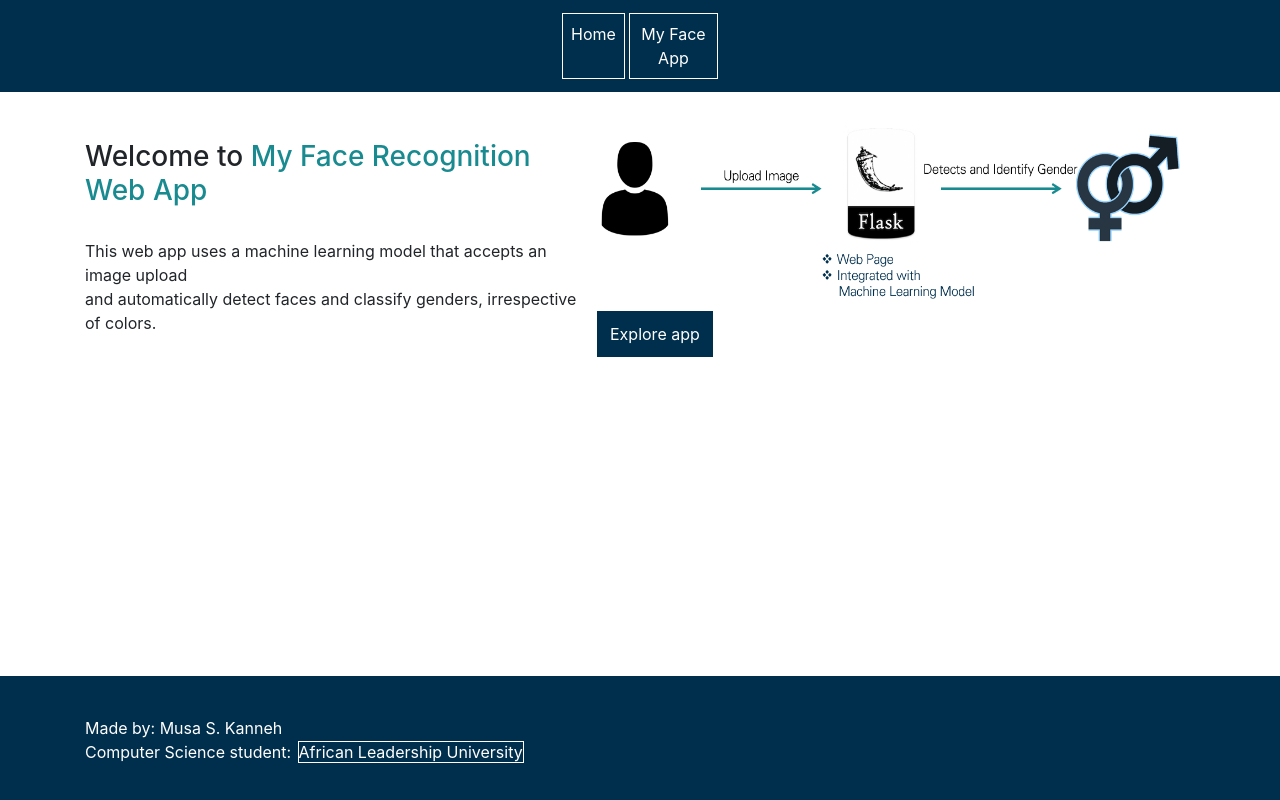
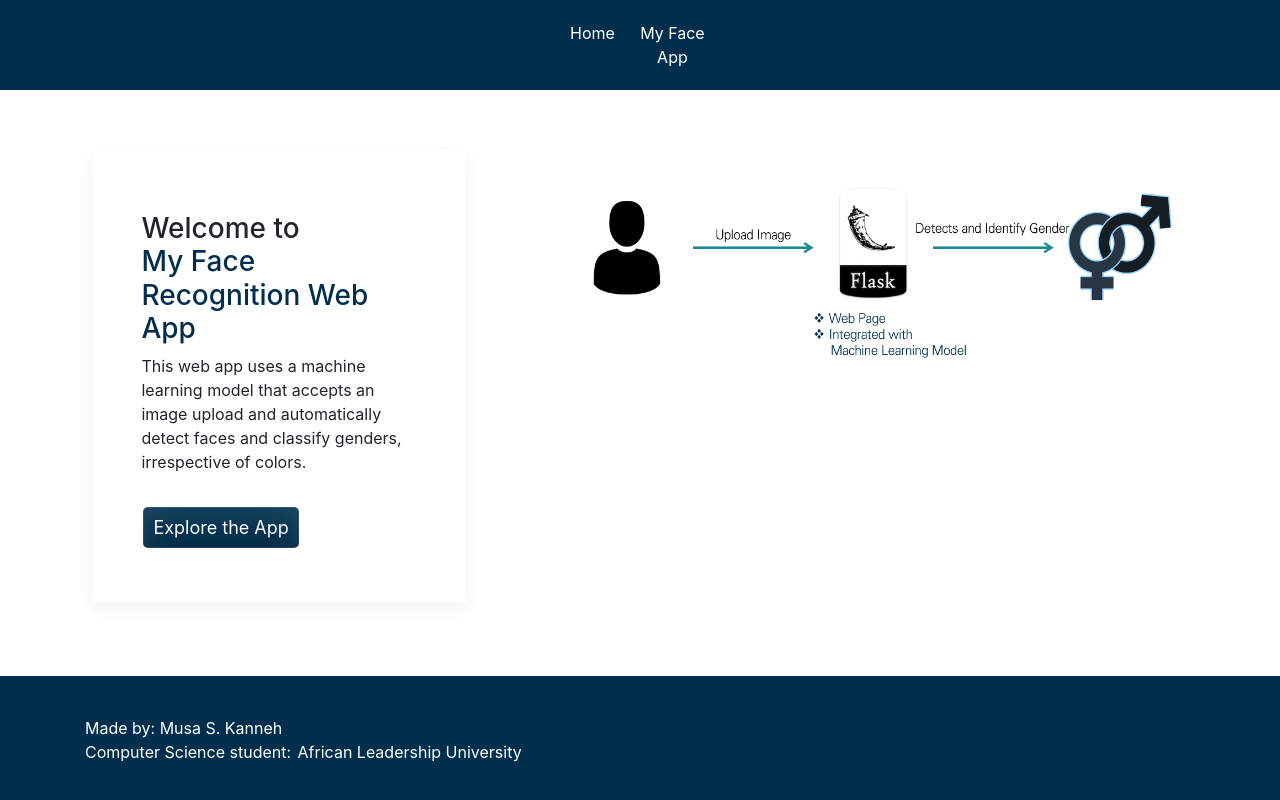
Before and after one commit to musakanneh/face-recognition-webapp, a Flask app: page / in a window 1280 px wide. Run offline with Flask 2, Linux system fonts and the light colour scheme; parts of the project's set-up code (start-up, migrations or seed data) failed here and were passed over; some libraries are stand-ins or nearby versions.

Commit message:
Refactored codebase

```diff
--- a/static/css/main.css
+++ b/static/css/main.css
@@ -1,2 +1,3 @@
-.content {
+article{
+	background-color: red;
 }
--- a/templates/base.html
+++ b/templates/base.html
@@ -55,7 +55,7 @@
         a {
             text-align: center;
             color: #fff;
-            border: 1px solid #fff;
+            /*border: 1px solid #fff;*/
             margin: 5px 2px;
             outline: none;
         }
--- a/templates/faceapp.html
+++ b/templates/faceapp.html
@@ -1,4 +1,5 @@
 {% extends 'base.html' %} {% block bodyblock %}
+
 <div class="container">
     <div>
         <br>
--- a/templates/index.html
+++ b/templates/index.html
@@ -1,34 +1,55 @@
 {% extends 'base.html' %} {%block bodyblock %}
 
-<div class="container">
-    <div>
-        <br><br>
-        <h3 class="content"> Welcome to <span style="color:#198b90"> My Face Recognition Web App</span></h3>
-        <br>
-        <p>
-            This web app uses a machine learning model that accepts an image upload <br> and automatically detect faces and classify genders, irrespective of colors.
-        </p>
-    </div>
-    <div>
-        <img src="{{ url_for('static',filename='images/002.PNG') }}" alt="" width="600" height="230">
-        <br>
-        <div align="">
-            <a class="btn-button" href="{{ url_for('gender') }}">Explore app</a>
-        </div>
-    </div>
+<Body>
+    <main>
+        <article>
+            <h3 class="content"> Welcome to <br> <span style="color:#002f4d"> My Face Recognition Web App</span></h3>
+            <p>
+                This web app uses a machine learning model that accepts an image upload and automatically detect faces and classify genders, irrespective of colors.
+            </p>
+            <br>
+            <div align="">
+                <a class="btn-button" href="{{ url_for('gender') }}">Explore the App</a>
+            </div>
+        </article>
+        <aside>
+            <img src="{{ url_for('static',filename='images/002.PNG') }}" alt="" width="600" height="230">
+        </aside>
+    </main>
     <style>
-        .container {
+        main {
             display: flex;
+            width: 95%;
+            margin: auto;
+        }
+
+        article,
+        aside {
+            margin: 5%;
+        }
+
+        article {
+            padding: 5% 4%;
+            background-color: #ffffff;
+            box-shadow: 0px 6px 20px rgba(0, 0, 0, 0.06);
         }
 
         .btn-button {
             text-align: center;
-            color: #fff;
             padding: 10px;
-            border: 3px solid #002f4d;
+            list-style: none;
             margin: 5px 2px;
             outline: none;
             background-color: #002f4d;
+            text-decoration: none !important;
+            border: none;
+            border-radius: 5px;
+            font-size: 18px;
+            height: 45px;
+            color: white;
+            box-shadow: inset 0 -0.6em 1em -0.35em rgba(0, 0, 0, 0.17), inset 0 0.6em 2em -0.3em rgba(255, 255, 255, 0.15), inset 0 0 0em 0.05em rgba(255, 255, 255, 0.12);
+            text-align: center;
+            cursor: pointer;
         }
 
         .btn-button:hover {
@@ -36,6 +57,6 @@
             transition: 1s ease;
         }
     </style>
-</div>
+</body>
 
 {% endblock %}
```
Also changed, not shown: templates/gender.html (+30 -2 lines).
